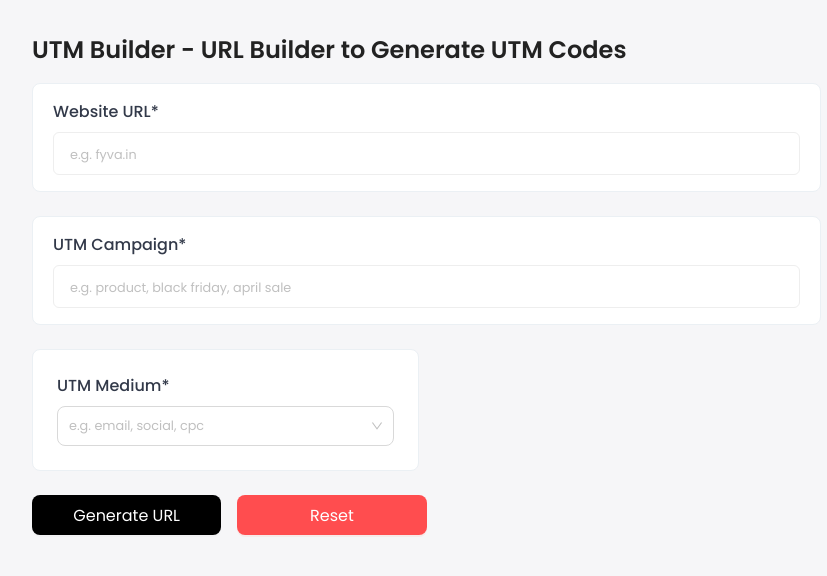
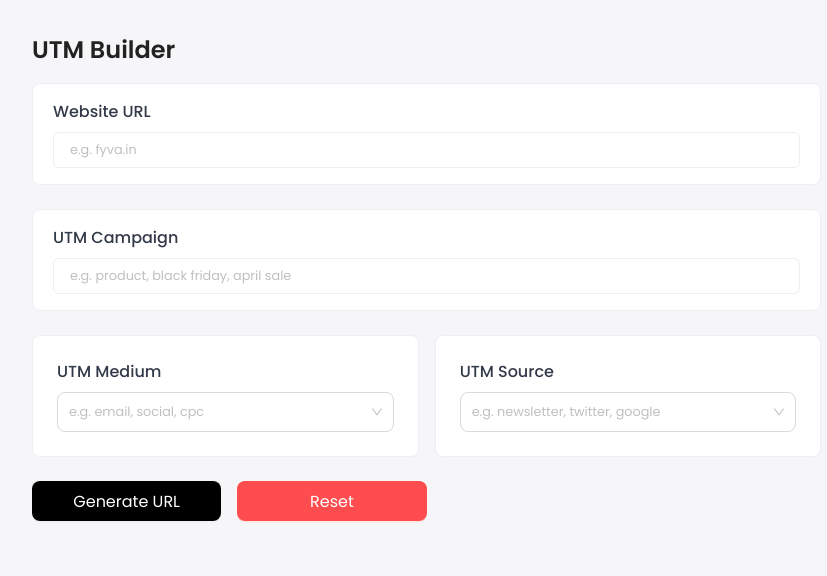
Before and after one commit to fyva-org/fyva-utm-builder, a React (Vite) app: page / in a window 1280 px wide. Shown: the top 576 px of the page, without its empty margins (0-827 px from the left). Built offline with nearby package versions, Linux system fonts and the light colour scheme.

Commit message:
minor fixes

```diff
--- a/src/App.css
+++ b/src/App.css
@@ -49,20 +49,17 @@ main {
   }
 
   .formInput__field {
-    font-size: 1rem;
+    font-size: .8rem;
     padding: .5rem 1rem;
     border: 1px solid #eee;
     line-height: normal;
     width: 100%;
     background-color: #fff;
-
-    &::placeholder {
-      font-size: .8rem;
-    }
   }
 }
 
-.ant-select-selection-placeholder {
+.ant-select-selection-placeholder,
+.ant-select-selection-item {
   font-size: .8rem;
 }
 
--- a/src/components/constants.ts
+++ b/src/components/constants.ts
@@ -5,13 +5,6 @@ export const FORM_FIELDS: FormFieldConfig[] = [
         name: 'website_url',
         label: 'Website URL',
         placeholder: 'e.g. fyva.in',
-        required: true,
-        type: 'text',
-    },
-    {
-        name: 'utm_campaign',
-        label: 'UTM Campaign',
-        placeholder: 'e.g. product, black friday, april sale',
         required: true,
         type: 'text',
     },
@@ -39,14 +32,21 @@ export const FORM_FIELDS: FormFieldConfig[] = [
             display: ['facebook', 'instagram', 'google'],
             affiliate: ['affiliate', 'partner'],
             video: ['youtube'],
-            audio: [],      // nothing valid provided in list
+            audio: ['audio'],
             paidsearch: ['google', 'bing'],
-            sms: [],
-            push: [],
+            sms: ['sms'],
+            push: ['push'],
             banner: ['google', 'facebook'],
             influencer: ['instagram', 'youtube', 'twitter']
         }
-    }
+    },
+    {
+        name: 'utm_campaign',
+        label: 'UTM Campaign',
+        placeholder: 'e.g. product, black friday, april sale',
+        required: false,
+        type: 'text',
+    },
 ];
 
 export const INITIAL_VALUES: UTMFormValues = {
--- a/src/components/formFieldInput.tsx
+++ b/src/components/formFieldInput.tsx
@@ -16,9 +16,9 @@ const FormFieldInput = ({ field: fieldConfig, }: { field: FormFieldConfig }) =>
         ? fieldConfig.checkboxMap[dependentParent] || []
         : []);
 
-    if (fieldConfig.checkboxMap && !dependentParent) {
-        return null;
-    }
+    // if (fieldConfig.checkboxMap && !dependentParent) {
+    //     return null;
+    // }
 
     useEffect(() => {
         if (fieldConfig.dependentOn) {
@@ -31,16 +31,16 @@ const FormFieldInput = ({ field: fieldConfig, }: { field: FormFieldConfig }) =>
         <React.Fragment>
             {fieldConfig.type === 'text' &&
                 <Field name={fieldConfig.name}>
-                    {({ field, meta }: FieldProps) => (
+                    {({ field, meta }: FieldProps) => {
+                        return (
                             <div className="form__group">
                                 <div className="formInput__wrapper">
-                                <Title style={{ fontWeight: '500', color: '#323949' }} level={5} >{fieldConfig.label}{fieldConfig.required && '*'}</Title>
+                                    <Title style={{ fontWeight: '500', color: '#323949' }} level={5} >{fieldConfig.label}</Title>
                                     <Input
                                         {...field}
                                         id={fieldConfig.name}
                                         type="text"
                                         size='middle'
-                                    status={meta.error && "error"}
                                         placeholder={fieldConfig.placeholder}
                                         className={'formInput__field ' + (meta.touched && meta.error ? 'input-error' : '')}
                                     />
@@ -49,7 +49,8 @@ const FormFieldInput = ({ field: fieldConfig, }: { field: FormFieldConfig }) =>
                                     )}
                                 </div>
                             </div>
-                    )}
+                        )
+                    }}
                 </Field>
             }
 
@@ -57,7 +58,7 @@ const FormFieldInput = ({ field: fieldConfig, }: { field: FormFieldConfig }) =>
                 <Field name={fieldConfig.name}>
                     {({ field, meta }: FieldProps) => (
                         <div className="formCheckbox__wrapper">
-                            <Title style={{ fontWeight: '500', color: '#323949' }} level={5} >{fieldConfig.label}{fieldConfig.required && '*'}</Title>
+                            <Title style={{ fontWeight: '500', color: '#323949' }} level={5} >{fieldConfig.label}</Title>
                             <Select
                                 style={{
                                     width: '100%',
@@ -70,7 +71,7 @@ const FormFieldInput = ({ field: fieldConfig, }: { field: FormFieldConfig }) =>
                                 onChange={(val) => setFieldValue(fieldConfig.name, val)}
                                 options={checkboxItems.map((item) => ({
                                     value: item,
-                                    label: item.toUpperCase(),
+                                    label: item.toLowerCase(),
                                 }))}
                                 size='large'
                             />
--- a/src/components/types.ts
+++ b/src/components/types.ts
@@ -1,8 +1,8 @@
 export interface UTMFormValues {
     website_url: string;
-    utm_campaign: string;
     utm_source: string;
     utm_medium: string;
+    utm_campaign?: string;
 }
 
 export interface FormFieldConfig {
--- a/src/components/urlOutput.tsx
+++ b/src/components/urlOutput.tsx
@@ -7,10 +7,13 @@ const URLOutput = ({ url, onCopy, copySuccess }: { url: string; onCopy: () => vo
     if (!url) return null;
     return (
         <div className="form__footer">
-            <h6>Generated UTM Tracking URL</h6>
+            <h6>Generated URL</h6>
             <div className="url-output">
                 <TextArea
-                    rows={10}
+                    style={{
+                        height: '100px'
+                    }}
+                    rows={1}
                     readOnly
                     value={url}
                     className="url-input"
--- a/src/components/utils.ts
+++ b/src/components/utils.ts
@@ -10,7 +10,14 @@ export const generateUTMUrl = (values: UTMFormValues): string => {
 
     const url = new URL(baseUrl);
 
-    Object.entries(utmParams).forEach(([key, value]) => {
+    const order: Array<keyof typeof utmParams> = [
+        'utm_source',
+        'utm_medium',
+        'utm_campaign'
+    ];
+
+    order.forEach((key) => {
+        const value = utmParams[key];
         if (value?.trim()) {
             url.searchParams.append(key, value.trim());
         }
--- a/src/components/utmForm.tsx
+++ b/src/components/utmForm.tsx
@@ -47,7 +47,7 @@ const UTMBuilder = () => {
 
     return (
         <section className="form__section">
-            <h1 className='form__heading'>UTM Builder - URL Builder to Generate UTM Codes</h1>
+            <h1 className='form__heading'>UTM Builder</h1>
 
             <div className='form__grid'>
                 <Formik
@@ -61,7 +61,7 @@ const UTMBuilder = () => {
                         <div className="form__wrapper">
 
                             {FORM_FIELDS.map((field) => {
-                                return field.type === 'text' && <FormFieldInput key={field.name} field={field} />
+                                return field.type === 'text' &&  <FormFieldInput key={field.name} field={field} />
                             })}
 
                             <div className='form__group--select'>
--- a/src/components/validationSchema.ts
+++ b/src/components/validationSchema.ts
@@ -15,7 +15,6 @@ export const createValidationSchema = () => {
             .trim()
             .min(2, 'Minimum 2 characters')
             .max(100, 'Maximum 100 characters')
-            .required('This field is required')
             .transform((value) => {
                 if (!value) return value;
                 const transformValue = value
```
Lines whose indentation alone changed are shown as unchanged.
